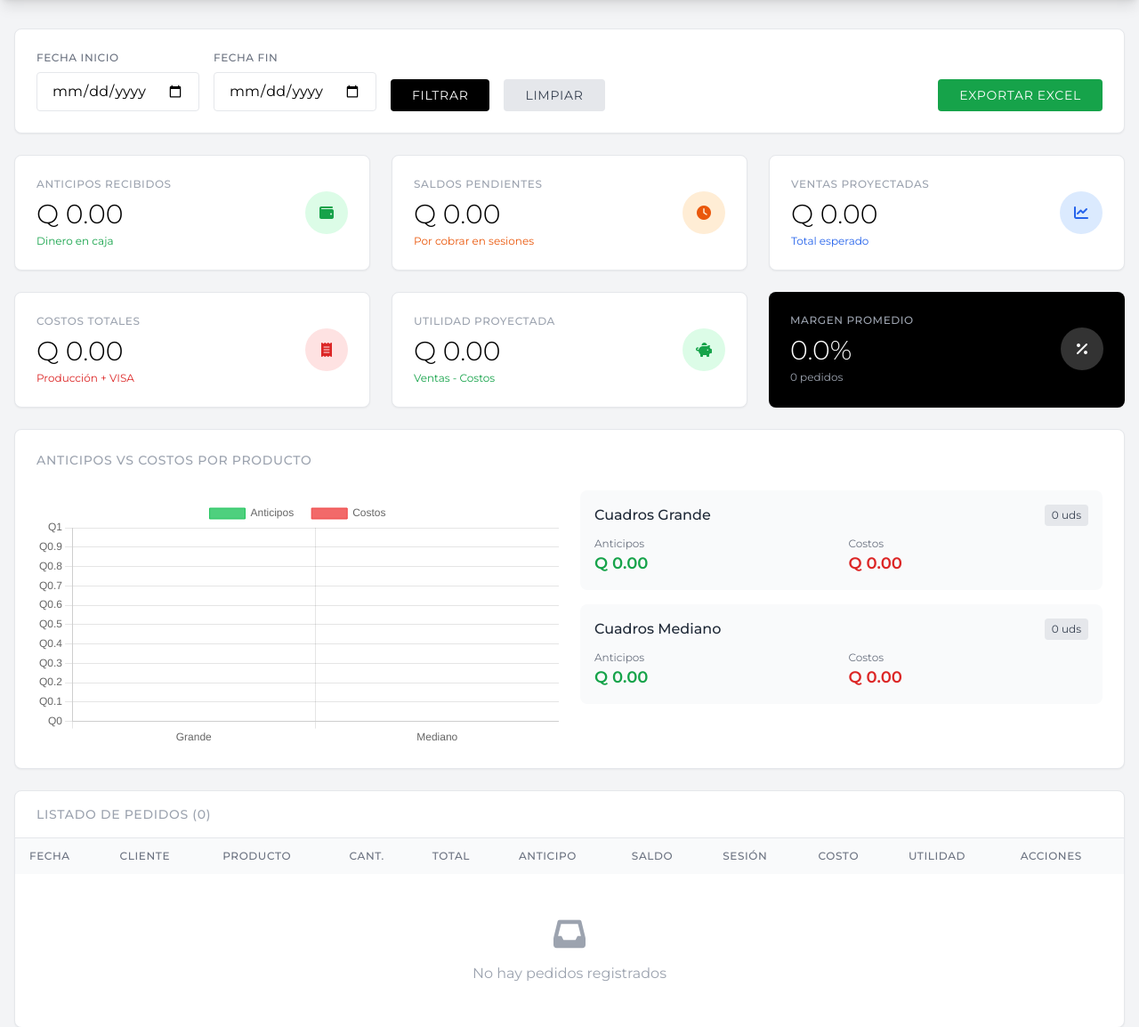
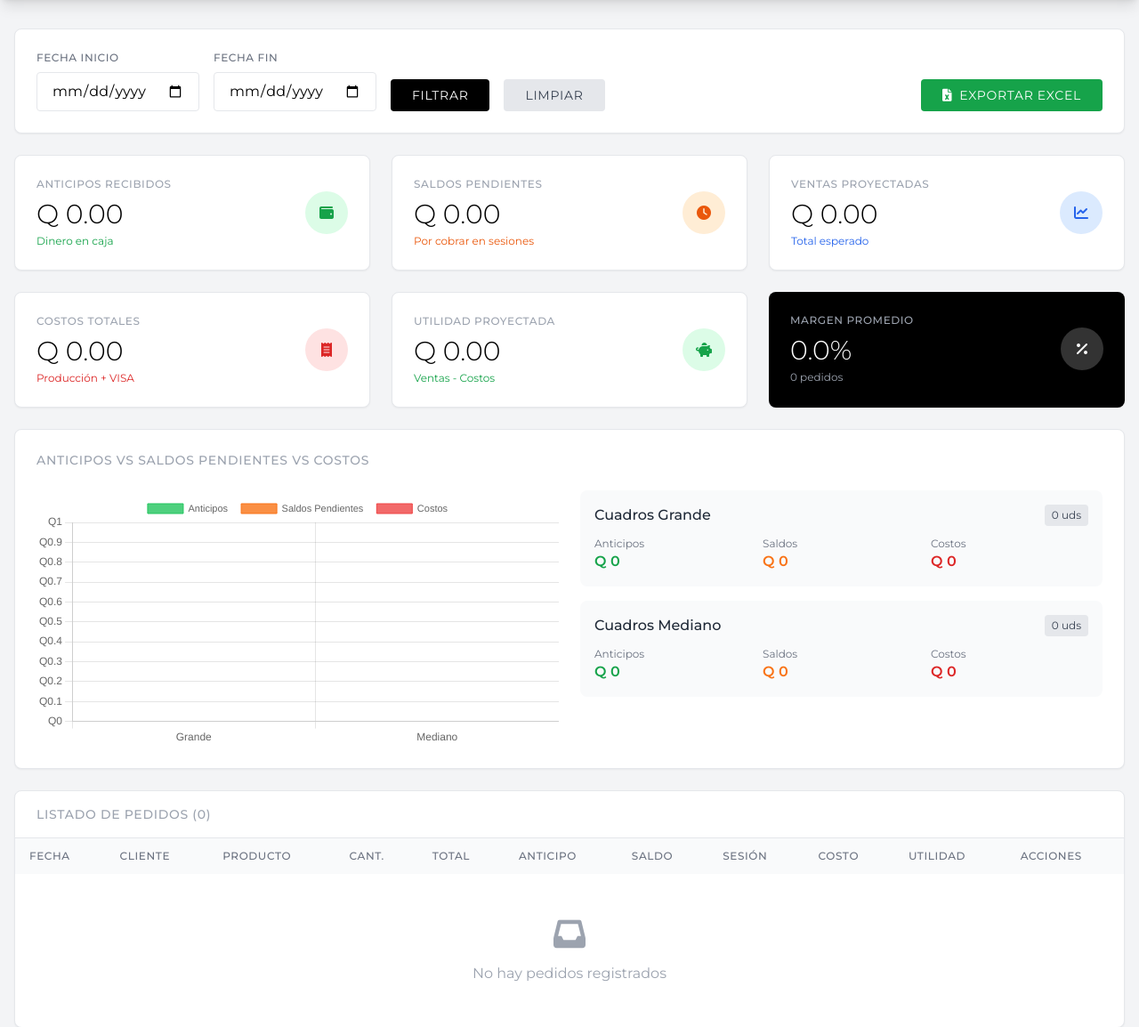
Before and after one commit to toibar92/ETERNO-by-MK, a Flask app: page /dashboard in a window 1280 px wide. Shown: the part 68-1222 px from the top of the page at 89% size. Run offline with Flask 3, Linux system fonts and the light colour scheme; the visitor is signed in with stand-in values (Sample User, id 1); data that the repository does not hold is empty; some libraries are stand-ins or nearby versions.

Commit message:
Update dashboard.html

```diff
--- a/templates/dashboard.html
+++ b/templates/dashboard.html
@@ -25,7 +25,7 @@
             </a>
             <a href="{{ url_for('exportar_excel', fecha_inicio=fecha_inicio, fecha_fin=fecha_fin) }}"
                class="ml-auto bg-green-600 text-white px-6 py-2 rounded hover:bg-green-700 transition text-sm uppercase tracking-wider">
-                Exportar Excel
+                <i class="fas fa-file-excel mr-2"></i>Exportar Excel
             </a>
         </form>
     </div>
@@ -117,12 +117,12 @@
         </div>
     </div>
 
-    <!-- Gráfica Anticipos vs Costos -->
+    <!-- Gráfica Anticipos vs Saldos vs Costos -->
     <div class="bg-white rounded-lg shadow-sm border border-gray-200 p-6">
-        <h3 class="text-sm font-medium text-gray-400 uppercase tracking-wider mb-6">Anticipos vs Costos por Producto</h3>
+        <h3 class="text-sm font-medium text-gray-400 uppercase tracking-wider mb-6">Anticipos vs Saldos Pendientes vs Costos</h3>
         <div class="grid grid-cols-1 lg:grid-cols-2 gap-6">
             <div class="h-72">
-                <canvas id="chartAnticiposCostos"></canvas>
+                <canvas id="chartComparativo"></canvas>
             </div>
             <div class="space-y-4">
                 <div class="bg-gray-50 p-4 rounded-lg">
@@ -130,14 +130,18 @@
                         <h4 class="font-medium text-gray-800">Cuadros Grande</h4>
                         <span class="bg-gray-200 text-gray-700 px-2 py-1 rounded text-xs">{{ estadisticas.pedidos_grande }} uds</span>
                     </div>
-                    <div class="grid grid-cols-2 gap-4">
+                    <div class="grid grid-cols-3 gap-3">
                         <div>
                             <p class="text-xs text-gray-500">Anticipos</p>
-                            <p class="text-lg font-semibold text-green-600">Q {{ "{:,.2f}".format(estadisticas.anticipos_grande) }}</p>
+                            <p class="text-base font-semibold text-green-600">Q {{ "{:,.0f}".format(estadisticas.anticipos_grande) }}</p>
+                        </div>
+                        <div>
+                            <p class="text-xs text-gray-500">Saldos</p>
+                            <p class="text-base font-semibold text-orange-500">Q {{ "{:,.0f}".format(estadisticas.saldos_grande) }}</p>
                         </div>
                         <div>
                             <p class="text-xs text-gray-500">Costos</p>
-                            <p class="text-lg font-semibold text-red-600">Q {{ "{:,.2f}".format(estadisticas.costos_grande) }}</p>
+                            <p class="text-base font-semibold text-red-600">Q {{ "{:,.0f}".format(estadisticas.costos_grande) }}</p>
                         </div>
                     </div>
                 </div>
@@ -147,14 +151,18 @@
                         <h4 class="font-medium text-gray-800">Cuadros Mediano</h4>
                         <span class="bg-gray-200 text-gray-700 px-2 py-1 rounded text-xs">{{ estadisticas.pedidos_mediano }} uds</span>
                     </div>
-                    <div class="grid grid-cols-2 gap-4">
+                    <div class="grid grid-cols-3 gap-3">
                         <div>
                             <p class="text-xs text-gray-500">Anticipos</p>
-                            <p class="text-lg font-semibold text-green-600">Q {{ "{:,.2f}".format(estadisticas.anticipos_mediano) }}</p>
+                            <p class="text-base font-semibold text-green-600">Q {{ "{:,.0f}".format(estadisticas.anticipos_mediano) }}</p>
+                        </div>
+                        <div>
+                            <p class="text-xs text-gray-500">Saldos</p>
+                            <p class="text-base font-semibold text-orange-500">Q {{ "{:,.0f}".format(estadisticas.saldos_mediano) }}</p>
                         </div>
                         <div>
                             <p class="text-xs text-gray-500">Costos</p>
-                            <p class="text-lg font-semibold text-red-600">Q {{ "{:,.2f}".format(estadisticas.costos_mediano) }}</p>
+                            <p class="text-base font-semibold text-red-600">Q {{ "{:,.0f}".format(estadisticas.costos_mediano) }}</p>
                         </div>
                     </div>
                 </div>
@@ -236,11 +244,13 @@
 {% block scripts %}
 <script>
     const anticiposGrande = {{ estadisticas.anticipos_grande }};
+    const saldosGrande = {{ estadisticas.saldos_grande }};
     const costosGrande = {{ estadisticas.costos_grande }};
     const anticiposMediano = {{ estadisticas.anticipos_mediano }};
+    const saldosMediano = {{ estadisticas.saldos_mediano }};
     const costosMediano = {{ estadisticas.costos_mediano }};
 
-    const ctx = document.getElementById('chartAnticiposCostos').getContext('2d');
+    const ctx = document.getElementById('chartComparativo').getContext('2d');
     new Chart(ctx, {
         type: 'bar',
         data: {
@@ -251,6 +261,14 @@
                     data: [anticiposGrande, anticiposMediano],
                     backgroundColor: 'rgba(34, 197, 94, 0.8)',
                     borderColor: 'rgba(34, 197, 94, 1)',
+                    borderWidth: 1,
+                    borderRadius: 4
+                },
+                {
+                    label: 'Saldos Pendientes',
+                    data: [saldosGrande, saldosMediano],
+                    backgroundColor: 'rgba(249, 115, 22, 0.8)',
+                    borderColor: 'rgba(249, 115, 22, 1)',
                     borderWidth: 1,
                     borderRadius: 4
                 },
@@ -270,7 +288,14 @@
             plugins: {
                 legend: {
                     position: 'top',
-                    labels: { padding: 20, font: { size: 12 } }
+                    labels: { padding: 15, font: { size: 11 } }
+                },
+                tooltip: {
+                    callbacks: {
+                        label: function(context) {
+                            return context.dataset.label + ': Q' + context.raw.toLocaleString('es-GT', {minimumFractionDigits: 2});
+                        }
+                    }
                 }
             },
             scales: {
```
